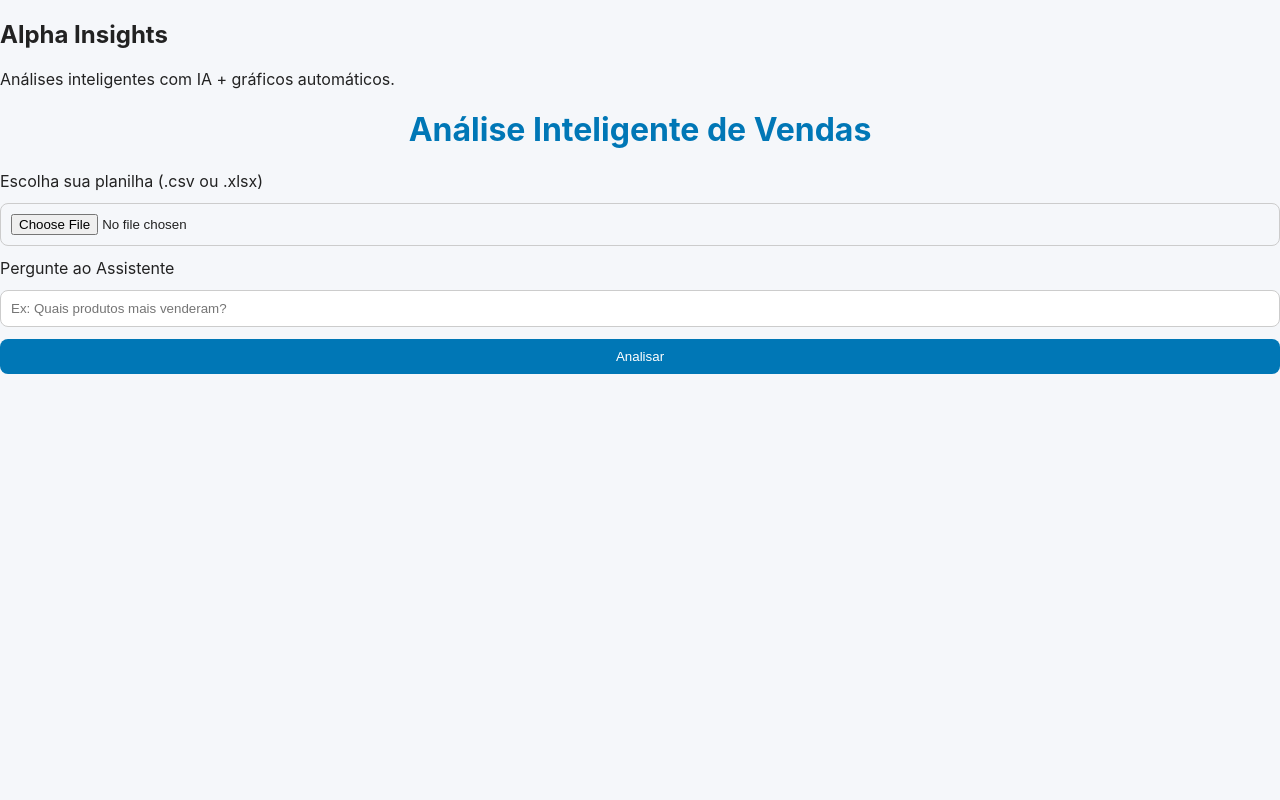
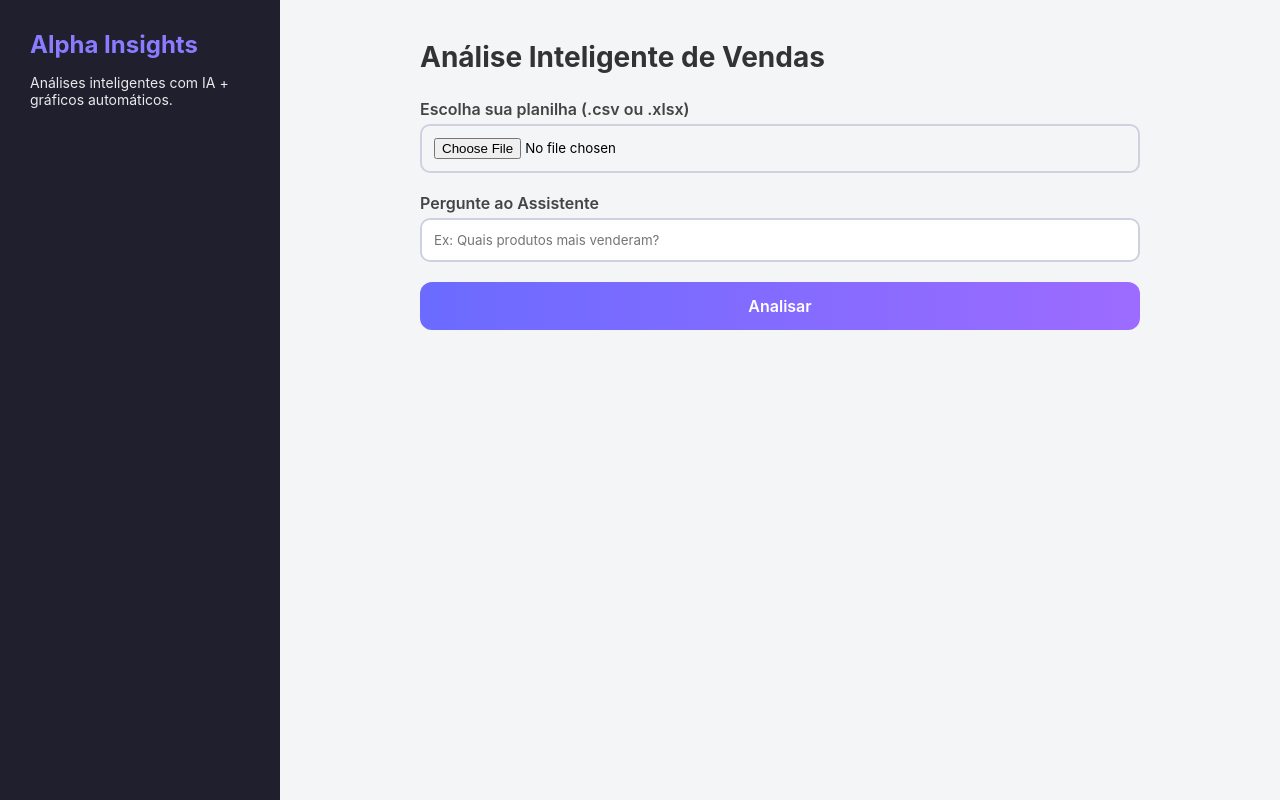
Before and after one commit to juliardgsd/alpha-level-master, a Flask app: page / in a window 1280 px wide. Run offline with Flask 2, Linux system fonts and the light colour scheme.

Commit message:
Refactor CSS with new styles and layout adjustments

```diff
--- a/static/style.css
+++ b/static/style.css
@@ -1,65 +1,136 @@
-body {
-    font-family: 'Inter', sans-serif;
-    background: #f5f7fa;
-    color: #222;
+/* RESET */
+* {
     margin: 0;
     padding: 0;
+    box-sizing: border-box;
+    font-family: "Inter", sans-serif;
 }
 
-.container {
-    width: 80%;
-    max-width: 900px;
-    margin: 50px auto;
-    background: white;
-    border-radius: 16px;
-    box-shadow: 0 4px 20px rgba(0,0,0,0.1);
+body {
+    background: #f4f5f7;
+    display: flex;
+    min-height: 100vh;
+}
+
+/* SIDEBAR */
+.sidebar {
+    width: 280px;
+    background: #1f1f2e;
+    color: white;
     padding: 30px;
 }
 
-h1 {
-    text-align: center;
-    color: #0077b6;
+.logo {
+    font-size: 24px;
+    font-weight: bold;
+    color: #8a7bff;
+    margin-bottom: 15px;
 }
 
-form {
-    display: flex;
-    flex-direction: column;
-    gap: 12px;
-    margin-top: 20px;
+.side-info {
+    font-size: 14px;
+    opacity: 0.9;
 }
 
-input[type="file"], input[type="text"] {
-    padding: 10px;
-    border: 1px solid #ccc;
-    border-radius: 8px;
+/* MAIN */
+.main {
+    flex: 1;
+    padding: 40px;
+    display: flex;
+    justify-content: center;
 }
 
-button {
-    background: #0077b6;
-    color: white;
-    padding: 10px;
-    border: none;
-    border-radius: 8px;
-    cursor: pointer;
+.chat-container {
+    width: 100%;
+    max-width: 720px;
 }
 
-button:hover {
-    background: #005f87;
+.title {
+    font-size: 28px;
+    margin-bottom: 25px;
+    color: #333;
 }
 
-.answer, .graphs {
-    margin-top: 30px;
+/* FORM */
+.label {
+    font-weight: 600;
+    color: #444;
+    margin-bottom: 5px;
+    display: block;
+}
+
+.input-file,
+.input-text {
+    width: 100%;
+    padding: 12px;
+    border: 2px solid #d0d0e0;
+    border-radius: 10px;
+    margin-bottom: 20px;
+}
+
+.input-text:focus {
+    border-color: #7a70ff;
+}
+
+.btn {
+    width: 100%;
+    padding: 14px;
+    background: linear-gradient(to right, #6b6bff, #9d6bff);
+    color: white;
+    border: none;
+    border-radius: 12px;
+    cursor: pointer;
+    font-size: 16px;
+    font-weight: 600;
+}
+
+.btn:hover {
+    opacity: 0.9;
+}
+
+/* CARDS */
+.card {
+    background: white;
+    padding: 20px;
+    border-radius: 16px;
+    margin-top: 20px;
+    box-shadow: 0 4px 12px rgba(0,0,0,0.08);
 }
 
 .error {
-    color: #b71c1c;
-    background: #ffcdd2;
-    padding: 10px;
-    border-radius: 8px;
+    background: #ffe5e5;
+    color: #990000;
 }
 
-.graphs img {
+/* TEXT */
+.subtitle {
+    font-size: 20px;
+    margin-bottom: 15px;
+    color: #3a3a6f;
+}
+
+.ai-text {
+    line-height: 1.6;
+}
+
+/* GRAPHS */
+.graph-grid {
+    display: grid;
+    grid-template-columns: 1fr;
+    gap: 20px;
+}
+
+.graph-img {
     width: 100%;
-    border-radius: 12px;
-    margin-top: 15px;
+    border-radius: 10px;
 }
+
+/* RESPONSIVE */
+@media (max-width: 900px) {
+    .sidebar {
+        display: none;
+    }
+    .main {
+        padding: 20px;
+    }
+}
```
